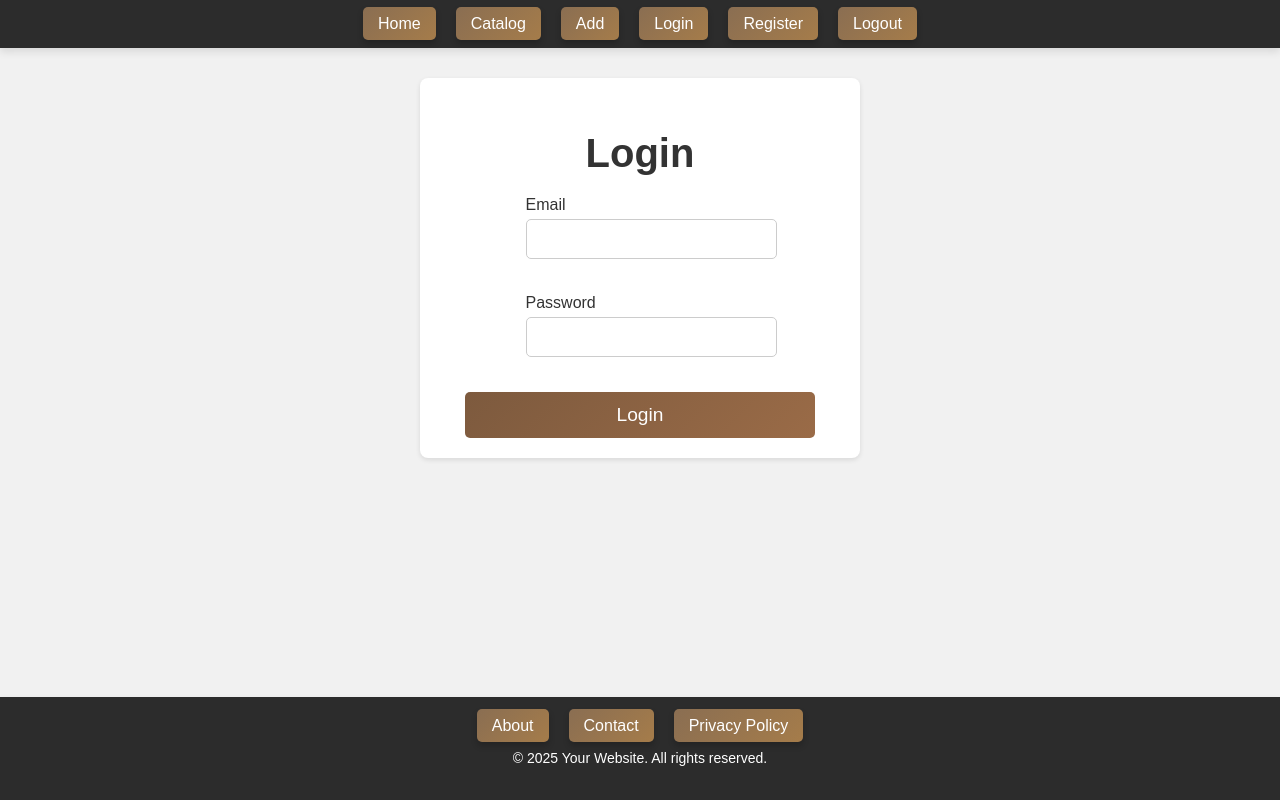
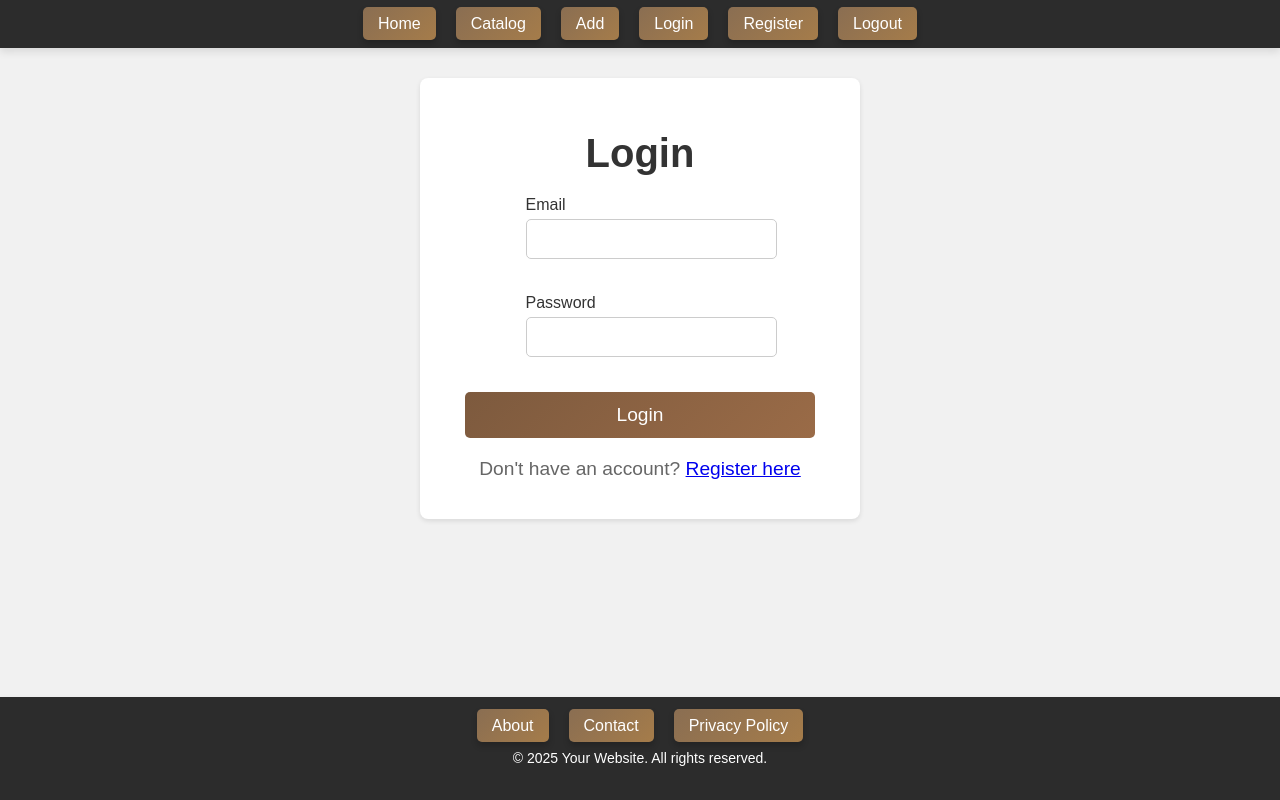
Before and after one commit to Pijomir/React-JS-2025-SoftUni-Project-PC-Configurations, a React (Vite) app in the folder client/: page /login in a window 1280 px wide. Built offline with nearby package versions, Linux system fonts and the light colour scheme.

Commit message:
Updating register and login

```diff
--- a/client/src/App.css
+++ b/client/src/App.css
@@ -217,6 +217,29 @@ footer p {
     background: linear-gradient(135deg, #9a6b47, #7d5a3e);
     transform: scale(1.1);
     box-shadow: 0 5px 15px rgba(0, 0, 0, 0.1);
+}
+
+.register-link, .login-link {
+    margin-top: 20px;
+    font-size: 1rem;
+    color: #333;
+}
+
+.register-link p, .login-link p {
+    font-size: 1.2rem;
+    margin-top: 10px;
+    color: #666;
+}
+
+.register-link Link, .login-link Link {
+    color: #7d5a3e;
+    text-decoration: none;
+    font-weight: bold;
+    transition: color 0.3s ease;
+}
+
+.register-link Link:hover, .login-link Link:hover {
+    color: #9a6b47;
 }
 
 
--- a/client/src/components/user_activities/Login.jsx
+++ b/client/src/components/user_activities/Login.jsx
@@ -1,3 +1,5 @@
+import { Link } from "react-router";
+
 export default function Login() {
     return (
         <section class="login">
@@ -14,6 +16,9 @@ export default function Login() {
                     </div>
                     <button type="submit" class="login-btn">Login</button>
                 </form>
+                <div class="register-link">
+                    <p>Don't have an account? <Link to="/register">Register here</Link></p>
+                </div>
             </div>
         </section>
     );
--- a/client/src/components/user_activities/Register.jsx
+++ b/client/src/components/user_activities/Register.jsx
@@ -1,3 +1,5 @@
+import { Link } from "react-router";
+
 export default function Register() {
     return (
         <section class="register">
@@ -21,6 +23,10 @@ export default function Register() {
 
                     <button type="submit" class="register-btn">Register</button>
                 </form>
+                <div class="login-link">
+                    <p>Already have an account? <Link to="/login">Login here</Link></p>
+                </div>
             </div>
-        </section>);
+        </section>
+    );
 }
```
